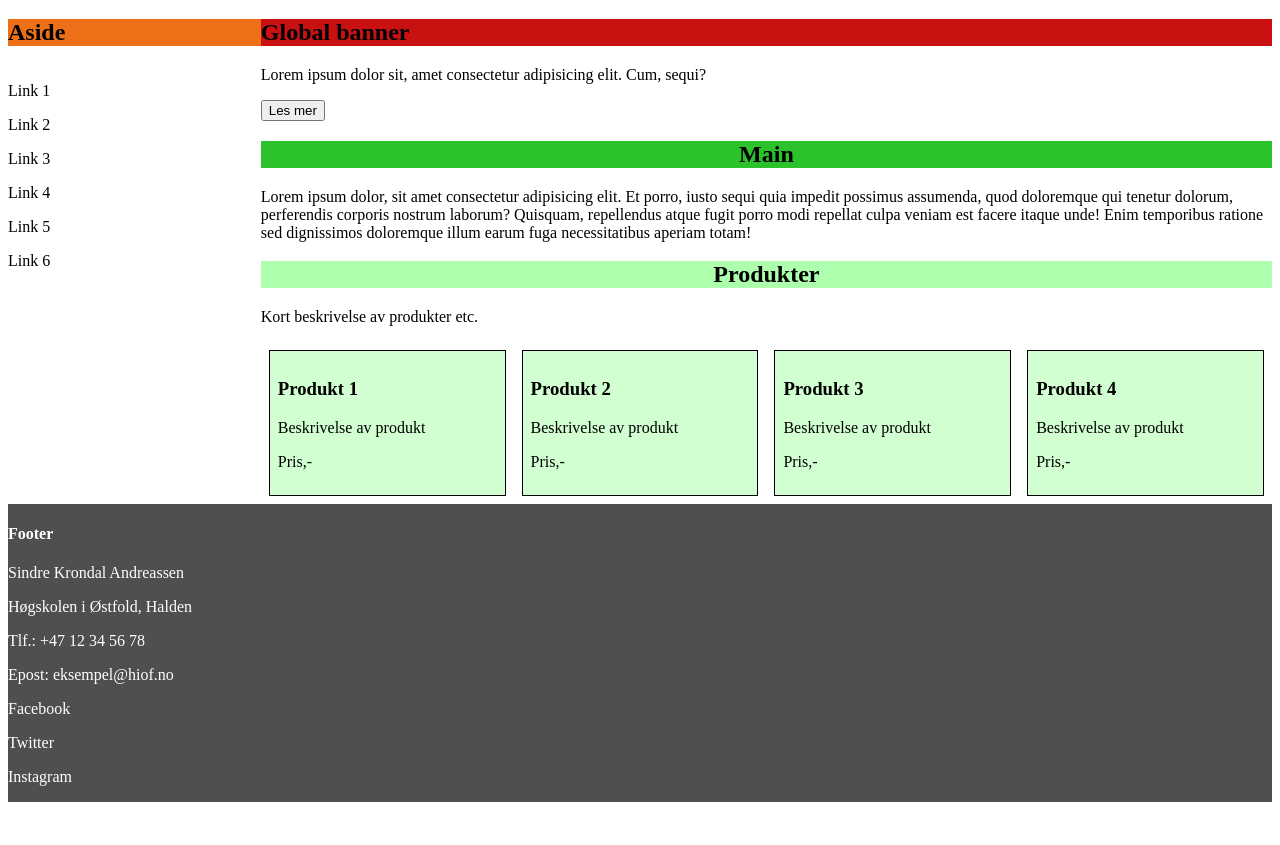
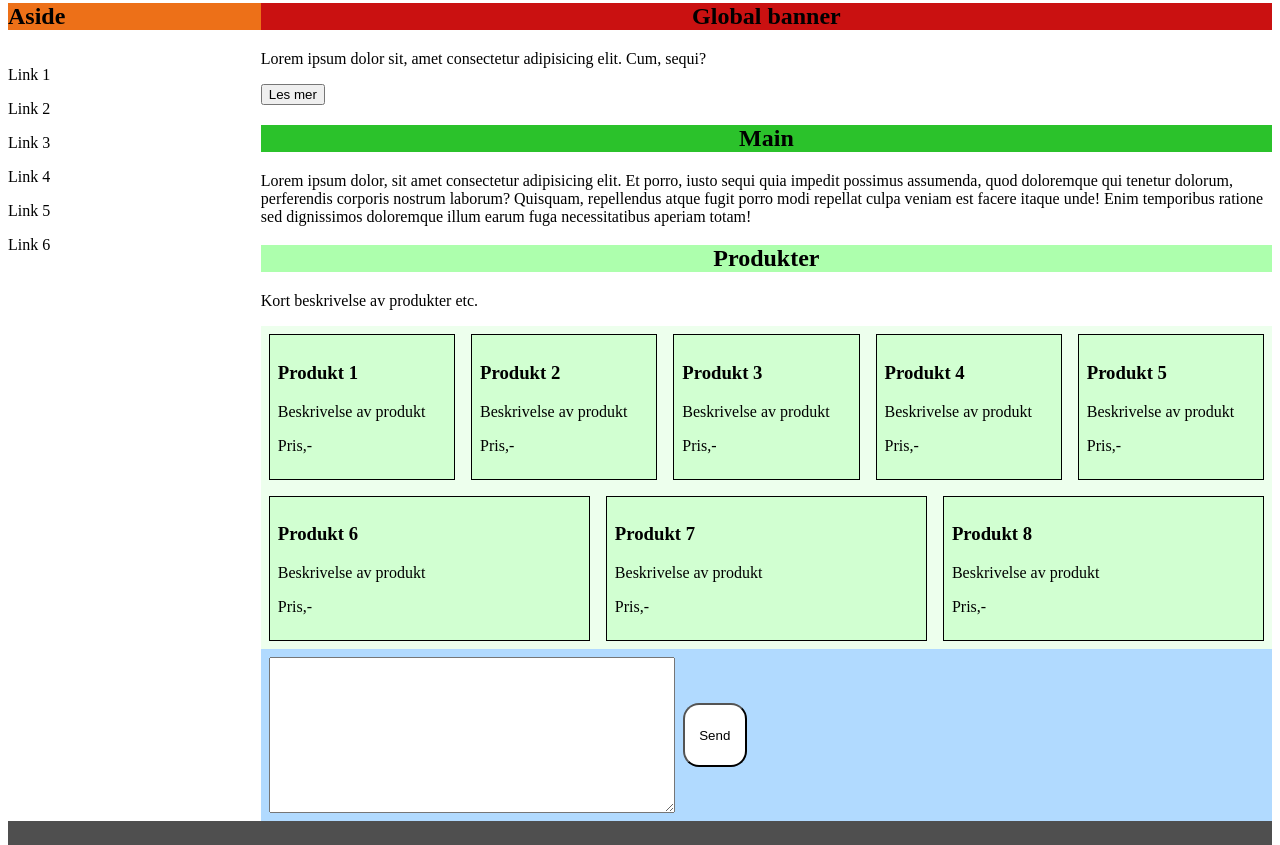
Before and after one commit to Snick92/Kontinuasjonseksamen---Webutvikling-2025, a plain HTML site: page index.html in a window 1280 px wide. Shown: the part 155-1000 px from the top of the page. Before the commit the page ends 965 px from the top, so only its background shows below. Drawn offline with Linux system fonts and the light colour scheme.

Commit message:
textarea og aside.
- Laget textarea med knapp
- Aside er nå sticky og scroller med resten av nettsiden.
- Justerte responsivitet.

```diff
--- a/CSS/style.css
+++ b/CSS/style.css
@@ -36,6 +36,7 @@ main{
 }
 #global-banner h1{
     background-color: rgb(202, 17, 17);
+    text-align: center;
 }
 main h2{
     text-align: center;
@@ -45,6 +46,7 @@ main h2{
 #flex-space{
     display: flex;
     flex-wrap: wrap;
+    background-color: rgb(237, 255, 237);
 }
 #products_h2{
     text-align: center;
@@ -58,6 +60,9 @@ main h2{
     padding: 0.5rem;
     margin: 0.5rem;
 }
+#textarea_button{
+    display: none;
+}
 
 /*ASIDE*/
 aside{
@@ -69,7 +74,7 @@ footer{
     grid-area: footer;
     background-color: rgb(79, 79, 79);
     color: rgb(255, 255, 255);
-
+    padding: 1rem;
     ul{
         list-style: none;
 
@@ -91,12 +96,34 @@ footer{
         "footer footer";
         grid-template-columns: 2.5fr 10fr;
     }
-
+    /* MAIN */
+    /* <textarea> */
+    #textarea_button{
+        display: flex;
+        flex-direction: row;
+        background-color: rgb(177, 218, 255);
+        align-items: center;
+        textarea{
+            height: 150px;
+            width: 400px;
+            margin: 0.5rem;
+            font-style: italic;
+        }
+        button{
+            color:rgb(0, 0, 0);
+            background-color: rgb(255, 255, 255);
+            border-radius: 1rem;
+            height: 4rem;
+            width: 4rem;
+        }
+    }
     /* ASIDE */
     aside{
         grid-area: aside;
         display: flex;
         flex-direction: column;
+        position: sticky;
+        top: 0;
     }
     aside h2{
         background-color: rgb(237, 112, 24);
@@ -109,6 +136,5 @@ footer{
         text-decoration: none;
         color: rgb(0, 0, 0);
         margin-top: 1rem;
-        margin-bottom: 1rem;
     }
 }
--- a/index.html
+++ b/index.html
@@ -27,14 +27,10 @@
                 <p>Lorem ipsum dolor sit, amet consectetur adipisicing elit. Cum, sequi?</p>
                 <button>Les mer</button>
             </section>
-            <section>
-                <h2>Main</h2>
-                <p id="main-information">Lorem ipsum dolor, sit amet consectetur adipisicing elit. Et porro, iusto sequi quia impedit possimus assumenda, quod doloremque qui tenetur dolorum, perferendis corporis nostrum laborum? Quisquam, repellendus atque fugit porro modi repellat culpa veniam est facere itaque unde! Enim temporibus ratione sed dignissimos doloremque illum earum fuga necessitatibus aperiam totam!</p>
-            </section>
-            <section>
-                <h2 id="products_h2">Produkter</h2>
-                <p>Kort beskrivelse av produkter etc.</p>
-            </section>
+            <h2>Main</h2>
+            <p id="main-information">Lorem ipsum dolor, sit amet consectetur adipisicing elit. Et porro, iusto sequi quia impedit possimus assumenda, quod doloremque qui tenetur dolorum, perferendis corporis nostrum laborum? Quisquam, repellendus atque fugit porro modi repellat culpa veniam est facere itaque unde! Enim temporibus ratione sed dignissimos doloremque illum earum fuga necessitatibus aperiam totam!</p>
+            <h2 id="products_h2">Produkter</h2>
+            <p>Kort beskrivelse av produkter etc.</p>
             <section id="flex-space">
                 <article class="product-card">
                     <h3>Produkt 1</h3>
@@ -56,6 +52,31 @@
                     <p>Beskrivelse av produkt</p>
                     <p>Pris,-</p>
                 </article>
+                <article class="product-card">
+                    <h3>Produkt 5</h3>
+                    <p>Beskrivelse av produkt</p>
+                    <p>Pris,-</p>
+                </article>
+                <article class="product-card">
+                    <h3>Produkt 6</h3>
+                    <p>Beskrivelse av produkt</p>
+                    <p>Pris,-</p>
+                </article>
+                <article class="product-card">
+                    <h3>Produkt 7</h3>
+                    <p>Beskrivelse av produkt</p>
+                    <p>Pris,-</p>
+                </article>
+                <article class="product-card">
+                    <h3>Produkt 8</h3>
+                    <p>Beskrivelse av produkt</p>
+                    <p>Pris,-</p>
+                </article>
+            </section>
+            <section id="textarea_button">
+                <textarea placeholder="Prøv å skrive noe her..">
+                </textarea>
+                <button>Send</button>
             </section>
         </main>
         <aside>
```
